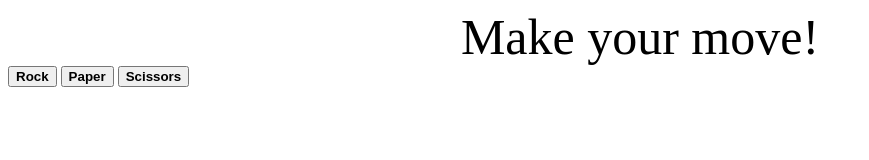
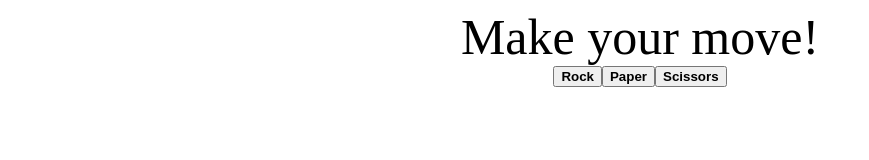
Before and after one commit to salmgr87/rock_paper_scissors, a plain HTML site: page index.html in a window 1280 px wide. Shown: the whole page, without its empty margins (0-869 px from the left). Drawn offline with Linux system fonts and the light colour scheme.

Commit message:
Add to CSS

```diff
--- a/index.html
+++ b/index.html
@@ -11,9 +11,11 @@
     <div class = 'gameStart'>Make your move!</div>
 
     <div class = 'gameZone'>
-        <button class='buttons' id='rock'>Rock</button>
-        <button class='buttons' id='paper'>Paper</button>
-        <button class='buttons' id='scissors'>Scissors</button>
+        <div class = 'buttonZone'>
+            <button class='buttons' id='rock'>Rock</button>
+            <button class='buttons' id='paper'>Paper</button>
+            <button class='buttons' id='scissors'>Scissors</button>
+        </div>
         <div id='container'></div>
     </div>
 
--- a/styles.css
+++ b/styles.css
@@ -7,8 +7,25 @@
 
 .gameZone {
     color: blue;
+    display: flex;
+    flex-direction: column;
+    align-items: center;
+}
+
+.tie {
+    color: blue;
+    display: flex;
+    flex-direction: column;
+    align-items: center;
+}
+
+.buttonZone {
+    display: flex;
+    align-content: space-around;
 }
 
 .buttons {
     font-weight: bold;
+    display: flex;
+    flex-direction: row;
 }
```
